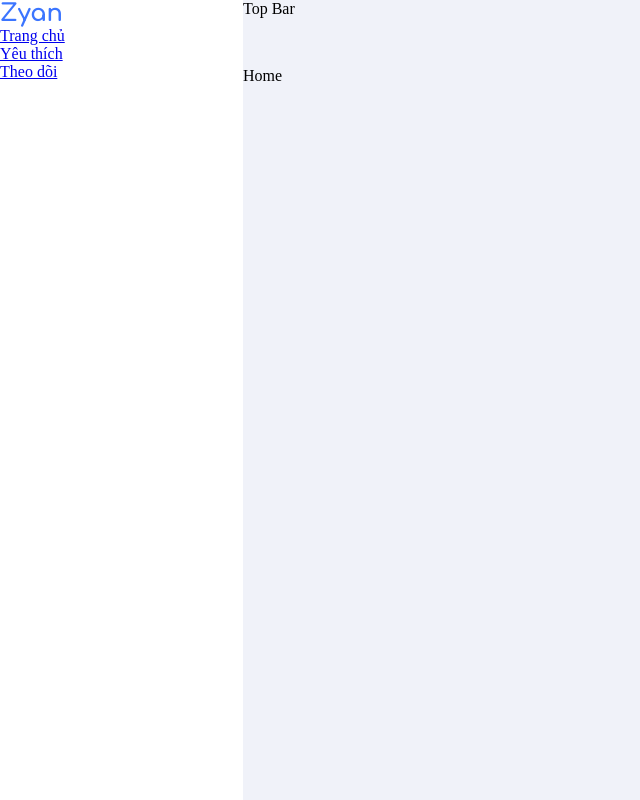
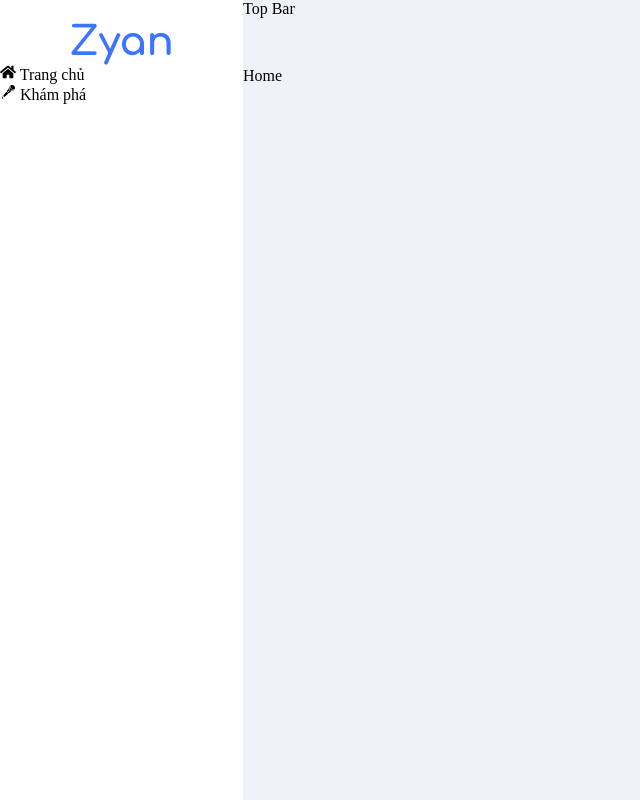
Before and after one commit to vamirio256/zyan-frontend, a React (Create React App) app: page / in a window 1280 px wide. Shown: the whole page, without its empty margins (0-640 px from the left). Built offline with nearby package versions, Linux system fonts and the light colour scheme.

Commit message:
Update Menu UI

```diff
--- a/package.json
+++ b/package.json
@@ -9,6 +9,7 @@
     "node-sass": "^7.0.3",
     "react": "^18.2.0",
     "react-dom": "^18.2.0",
+    "react-icons": "^4.7.1",
     "react-router-dom": "^6.4.3",
     "react-scripts": "5.0.1",
     "web-vitals": "^2.1.4"
--- a/src/App.js
+++ b/src/App.js
@@ -1,5 +1,3 @@
-import { createContext } from "react";
-import { useState } from "react";
 import { BrowserRouter, Route, Routes } from "react-router-dom";
 import MediaControl from "./layouts/MediaControl/MediaControl";
 import "./App.scss";
@@ -9,6 +7,9 @@ import ErrorPage from "./pages/ErrorPage/ErrorPage";
 import Favorite from "./pages/Favorite/Favorite";
 import Follow from "./pages/Follow/Follow";
 import Home from "./pages/Home/Home";
+
+import Discover from "./pages/Discover/Discover";
+import { createContext, useState } from "react";
 
 export const ThemeContext = createContext(null);
 
@@ -28,6 +29,7 @@ function App() {
                             <Route path="/" element={<Home />} />
                             <Route path="/home" element={<Home />} />
                             <Route path="/favorite" element={<Favorite />} />
+                            <Route path="/discover" element={<Discover />} />
                             <Route path="/follow" element={<Follow />} />
                             <Route path="*" element={<ErrorPage />} />
                         </Routes>
--- a/src/layouts/Menu/Menu.jsx
+++ b/src/layouts/Menu/Menu.jsx
@@ -1,13 +1,17 @@
 import React from "react";
 import "./Menu.scss";
+import {FaHome} from "react-icons/fa"
+import {GiMicrophone} from "react-icons/gi"
 const Menu = () => {
+
     return (
         <aside className="menu">
+
             <h1 className="menu__title">Zyan</h1>
             <div className="menu__list">
-                <a href="home">Trang chủ</a>
-                <a href="favorite">Yêu thích</a>
-                <a href="follow">Theo dõi</a>
+                <a href="home"><FaHome/> Trang chủ</a>
+                <a href="discover"> <GiMicrophone/> Khám phá</a>
+
             </div>
         </aside>
     );
--- a/src/layouts/Menu/Menu.scss
+++ b/src/layouts/Menu/Menu.scss
@@ -7,12 +7,14 @@
     &__title {
         font-family: "Comfortaa", cursive;
         color: var(--font-blue);
+        text-align: center;
+        font-size: 40px;
+        margin-top: 20px;
     }
-    &__title {
-        font-family: "Comfortaa", cursive;
-        color: var(--font-blue);
+    a{
+        text-decoration: none;
+        color:black;
     }
-
     &__list {
         display: flex;
         flex-direction: column;
--- /dev/null
+++ b/src/pages/Discover/Discover.jsx
@@ -0,0 +1,7 @@
+import "./Discover.scss";
+
+const Discover = () => {
+  return <div className="discover">Discover</div>;
+};
+
+export default Discover;
```
Also changed, not shown: jsconfig.json (added, +14 -0 lines), src/pages/Discover/Discover.scss (added), 1 other file (tests, documents, lock files or other folders).
